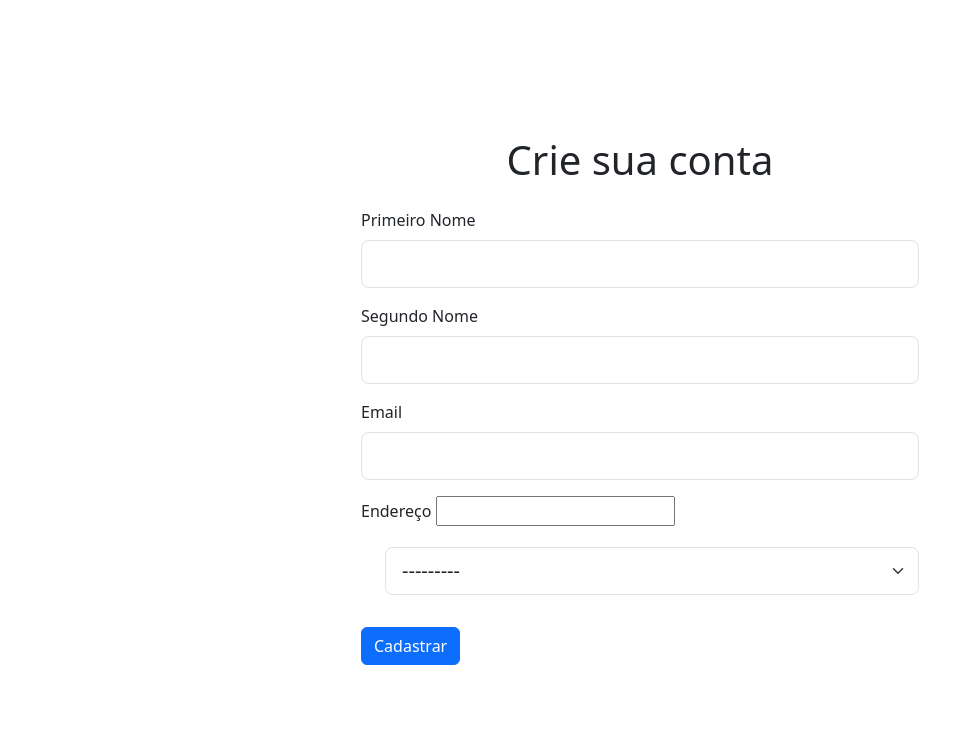
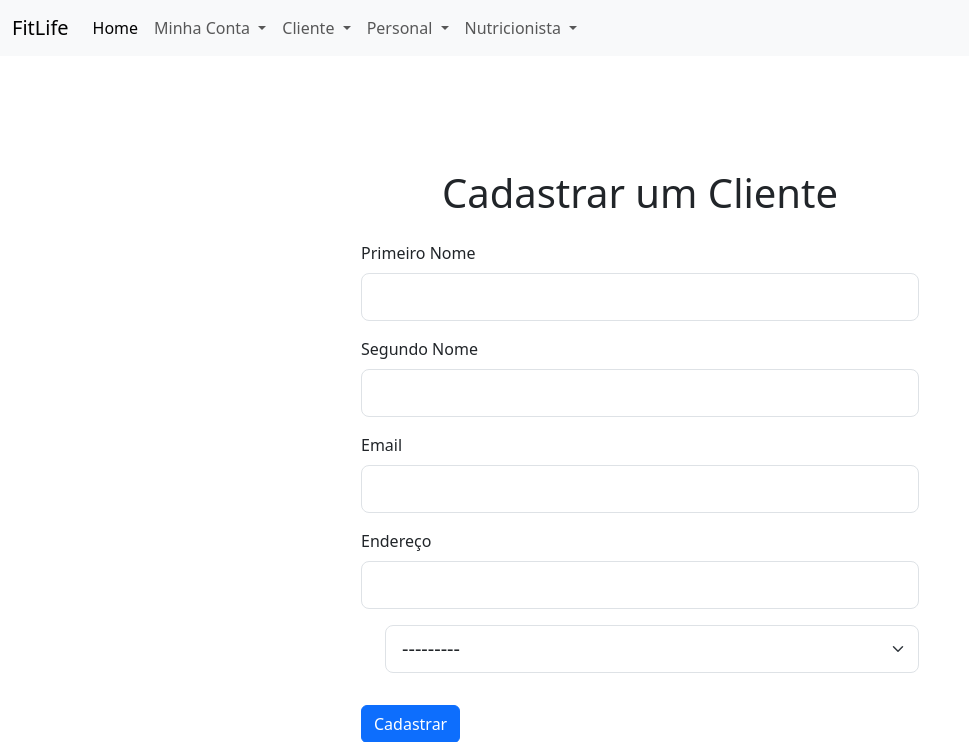
Before and after one commit to anleaes/2025-1-A3-UDWMJ-FAPA-03, a Django app: page /cliente/adicionar/ in a window 1280 px wide. Shown: the top 742 px of the page, without its empty margins (0-969 px from the left). Before the commit the page ends 665 px from the top, so only its background shows below. Run offline with Django 5.2, Linux system fonts and the light colour scheme; data that the repository does not hold is empty.

Commit message:
navbar criada e inicio da list_clientes

```diff
--- a/GerenciamentoAcademiaDietaApp/urls.py
+++ b/GerenciamentoAcademiaDietaApp/urls.py
@@ -25,7 +25,7 @@ from django.urls import path, include
 urlpatterns = [
     path("admin/", admin.site.urls),
     path("", include("core.urls", namespace="core")),
-    path("cliente/", include("cliente.urls")),
+    path("cliente/", include("cliente.urls", namespace="cliente")),
     path("adicionalPago/", include("adicionaispago.urls", namespace="adicionaisPago")),
 ]
 
--- a/apps/cliente/forms.py
+++ b/apps/cliente/forms.py
@@ -16,6 +16,9 @@ class ClienteForm(forms.ModelForm):
                 attrs={"class": "form-control form-control-lg"}
             ),
             "email": forms.EmailInput(attrs={"class": "form-control form-control-lg"}),
+            "endereco": forms.EmailInput(
+                attrs={"class": "form-control form-control-lg"}
+            ),
             "genero": forms.Select(attrs={"class": "form-select form-select-lg"}),
             "item_cliente": forms.CheckboxSelectMultiple(
                 attrs={"class": "form-check-input"}
--- a/apps/cliente/urls.py
+++ b/apps/cliente/urls.py
@@ -1,8 +1,8 @@
 from django.urls import path
 from . import views
 
-# app_name = "cliente"
+app_name = "cliente"
 
 urlpatterns = [
-    path("adicionar/", views.create_cliente),
+    path("adicionar/", views.create_cliente, name="cadastroCliente"),
 ]
--- a/templates/cliente/cadastroCliente.html
+++ b/templates/cliente/cadastroCliente.html
@@ -5,9 +5,10 @@
 {% endblock title %}
 
 {% block body %}
+{% include "./components/navbar.html" %}
 <main class="container-lg min-vh-100 d-flex justify-content-center align-items-center">
   <div class="w-50">
-    <h1 class="text-center mb-4">Crie sua conta</h1>
+    <h1 class="text-center mb-4">Cadastrar um Cliente</h1>
 
     <form method="POST" action="" class="w-100">
       {% csrf_token %}
--- /dev/null
+++ b/templates/cliente/components/navbar.html
@@ -0,0 +1,54 @@
+<nav class="navbar navbar-expand-lg bg-body-tertiary">
+  <div class="container-fluid">
+    <a class="navbar-brand" href="#">FitLife</a>
+    <button class="navbar-toggler" type="button" data-bs-toggle="collapse" data-bs-target="#navbarNavDropdown" aria-controls="navbarNavDropdown" aria-expanded="false" aria-label="Toggle navigation">
+      <span class="navbar-toggler-icon"></span>
+    </button>
+    <div class="collapse navbar-collapse" id="navbarNavDropdown">
+      <ul class="navbar-nav">
+        <li class="nav-item">
+          <a class="nav-link active" aria-current="page" href="#">Home</a>
+        </li>
+        <li class="nav-item dropdown">
+          <a class="nav-link dropdown-toggle" href="#" role="button" data-bs-toggle="dropdown" aria-expanded="false">
+            Minha Conta
+          </a>
+          <ul class="dropdown-menu">
+            <li><a class="dropdown-item" href="{% url "cliente:cadastroCliente" %}">Editar Informações</a></li>
+            <li><a class="dropdown-item" href="#">Mudar Senha</a></li>
+            <li><a class="dropdown-item" href="#">Logout</a></li>
+          </ul>
+        </li>
+        <li class="nav-item dropdown">
+          <a class="nav-link dropdown-toggle" href="#" role="button" data-bs-toggle="dropdown" aria-expanded="false">
+            Cliente
+          </a>
+          <ul class="dropdown-menu">
+            <li><a class="dropdown-item" href="{% url "cliente:cadastroCliente" %}">Adicionar Cliente</a></li>
+            <li><a class="dropdown-item" href="#">Listar Clientes</a></li>
+          </ul>
+        </li>
+        <li class="nav-item dropdown">
+          <a class="nav-link dropdown-toggle" href="#" role="button" data-bs-toggle="dropdown" aria-expanded="false">
+            Personal
+          </a>
+          <ul class="dropdown-menu">
+            <li><a class="dropdown-item" href="#">Adicionar Personal</a></li>
+            <li><a class="dropdown-item" href="#">Listar Personais</a></li>
+            <li><a class="dropdown-item" href="#">Adicionar Treino</a></li>
+          </ul>
+        </li>
+        <li class="nav-item dropdown">
+          <a class="nav-link dropdown-toggle" href="#" role="button" data-bs-toggle="dropdown" aria-expanded="false">
+            Nutricionista
+          </a>
+          <ul class="dropdown-menu">
+            <li><a class="dropdown-item" href="{% url "cliente:cadastroCliente" %}">Adicionar Nutricionista</a></li>
+            <li><a class="dropdown-item" href="#">Listar Nutricionistas</a></li>
+            <li><a class="dropdown-item" href="#">Adicionar Dieta</a></li>
+          </ul>
+        </li>
+      </ul>
+    </div>
+  </div>
+</nav>
```
Also changed, not shown: templates/cliente/list_clientes.html (added, +42 -0 lines).
